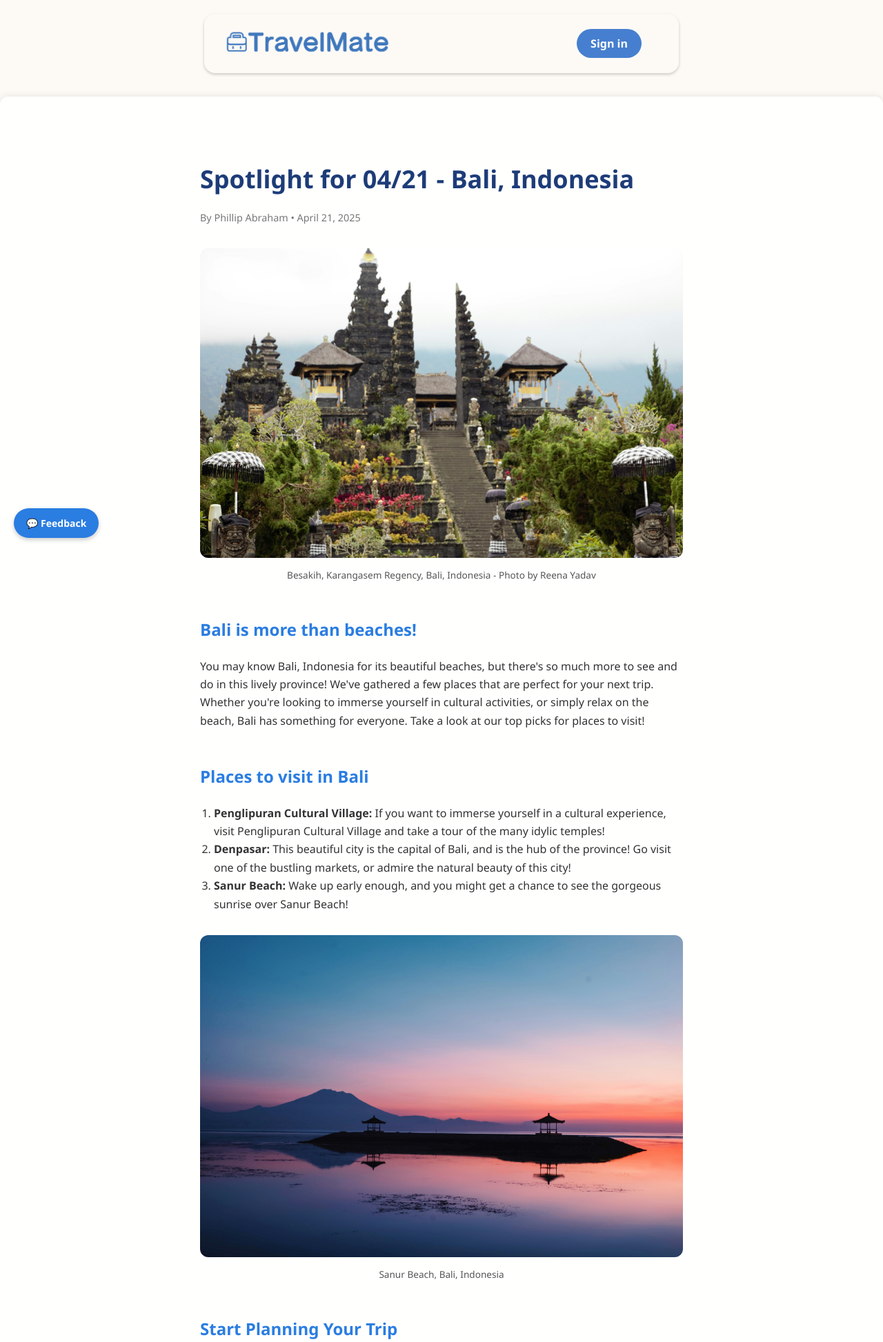
After one commit to steve0joo/TravelMate, a Django app: template users/templates/users/spotlight.html in a window 1280 px wide. The commit adds this page. Shown: the top 1946 px of the page at 69% size. Run offline with Django 3.2, Linux system fonts and the light colour scheme; the template is opened without the code that fills it, so the values that code supplies are empty.

Commit message:
Daily spotlight added to profile

```diff
--- /dev/null
+++ b/users/templates/users/spotlight.html
@@ -0,0 +1,124 @@
+{% extends 'base.html' %}
+{% load static %}
+
+{% block content %}
+
+<style>
+
+    .profile-button {
+      display: inline-block;
+      margin: 14px auto;
+      padding: 12px 20px;
+      border-radius: 25px;
+      font-size: 15px;
+      font-weight: 600;
+      text-decoration: none;
+      text-align: center;
+      box-shadow: 0 4px 10px rgba(0,0,0,0.05);
+    }
+
+    .profile-button.blue {
+      background-color: #2a7de1;
+      color: white;
+    }
+
+    .spotlight-article {
+    max-width: 700px;
+    margin: 60px auto;
+    padding: 0 20px;
+    line-height: 1.65;
+    font-size: 1rem;
+    color: #333;
+    }
+
+    .spotlight-header h1 {
+    font-size: 2.25rem;
+    margin-bottom: 0.25em;
+    color: #1d3c78;
+    }
+
+    .spotlight-meta {
+    font-size: 0.9rem;
+    color: #777;
+    margin-bottom: 1.5em;
+    }
+
+    .spotlight-article figure {
+    margin: 2em 0;
+    text-align: center;
+    }
+
+    .spotlight-article figure img {
+    max-width: 100%;
+    border-radius: 12px;
+    }
+
+    .spotlight-article figure figcaption {
+    font-size: 0.85rem;
+    color: #555;
+    margin-top: 0.5em;
+    }
+
+    .spotlight-article h2 {
+    font-size: 1.5rem;
+    margin-top: 2em;
+    color: #2a7de1;
+    }
+
+    .spotlight-article p,
+    .spotlight-article ol {
+    margin-top: 1em;
+    }
+
+    .spotlight-article ol {
+    padding-left: 1.25em;
+    }
+
+    .spotlight-article .profile-button {
+    margin-top: 1.5em;
+    }
+</style>
+<article class="spotlight-article">
+
+  <header class="spotlight-header">
+    <h1>Spotlight for 04/21 - Bali, Indonesia</h1>
+    <p class="spotlight-meta">By Phillip Abraham • April 21, 2025</p>
+    <figure>
+      <img src="{% static 'photos/bali1.jpg' %}"
+           alt="Besakih, Karangasem Regency, Bali, Indonesia - Photo by Reena Yadav">
+      <figcaption>Besakih, Karangasem Regency, Bali, Indonesia - Photo by Reena Yadav</figcaption>
+    </figure>
+  </header>
+
+  <section>
+    <h2>Bali is more than beaches!</h2>
+    <p>
+      You may know Bali, Indonesia for its beautiful beaches, but there's so much more to see and do in this lively province! We've gathered a few places that are perfect for your next trip. Whether you're looking to immerse yourself in cultural activities, or simply relax on the beach, Bali has something for everyone. Take a look at our top picks for places to visit!
+    </p>
+  </section>
+
+  <section>
+    <h2>Places to visit in Bali</h2>
+    <ol>
+      <li><strong>Penglipuran Cultural Village:</strong> If you want to immerse yourself in a cultural experience, visit Penglipuran Cultural Village and take a tour of the many idylic temples!</li>
+      <li><strong>Denpasar:</strong> This beautiful city is the capital of Bali, and is the hub of the province! Go visit one of the bustling markets, or admire the natural beauty of this city! </li>
+      <li><strong>Sanur Beach:</strong> Wake up early enough, and you might get a chance to see the gorgeous sunrise over Sanur Beach!</li>
+    </ol>
+    <figure>
+      <img src="{% static 'photos/bali2.jpg' %}" alt="Sanur Beach, Bali, Indonesia">
+      <figcaption>Sanur Beach, Bali, Indonesia</figcaption>
+    </figure>
+  </section>
+
+  <section>
+    <h2>Start Planning Your Trip</h2>
+    <p>
+      Ready to plan your next trip to Bali? TravelMate has you covered! To plan your trip, just click the button below, and put in your destination! We'll handle all the hard work for you.
+    </p>
+    <a href="{% url 'create_trip' %}" class="profile-button blue">➕ Plan Your Trip to Bali</a>
+  </section>
+
+</article>
+
+
+{% endblock %}
--- a/users/urls.py
+++ b/users/urls.py
@@ -7,4 +7,5 @@ urlpatterns = [
     path('login/', views.login_view, name='login'),
     path('logout/', views.logout_view, name='logout'),
     path('profile/', views.profile_view, name='profile'),
+    path('spotlight/', views.spotlight_view, name='spotlight'),
 ]
--- a/users/views.py
+++ b/users/views.py
@@ -35,6 +35,9 @@ def logout_view(request):
     logout(request)
     return redirect('login')
 
+def spotlight_view(request):
+    return render(request, 'users/spotlight.html')
+
 @login_required
 def profile_view(request):
     return render(request, 'users/profile.html', {'user': request.user})
```
Also changed, not shown: trips/templates/trips/trip_detail.html (+0 -25 lines), users/templates/users/profile.html (+12 -0 lines), users/static/photos/bali1.jpg (added), users/static/photos/bali2.jpg (added).
